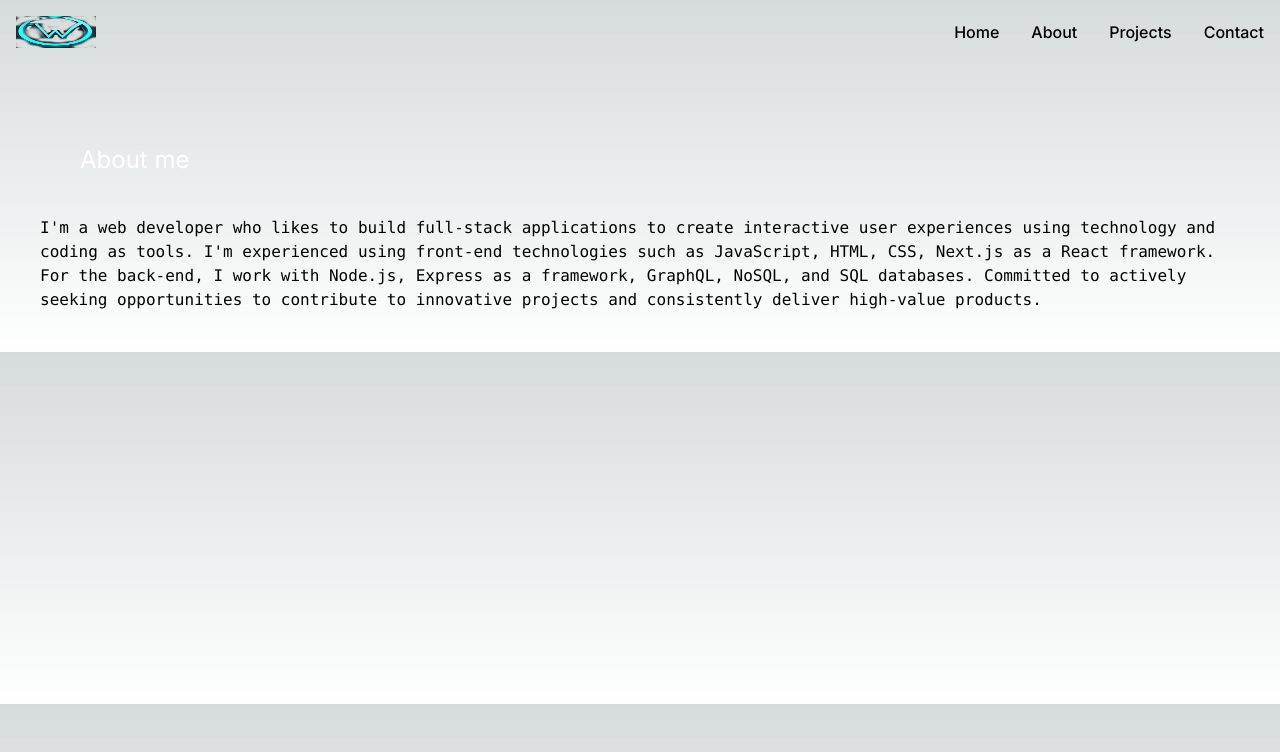
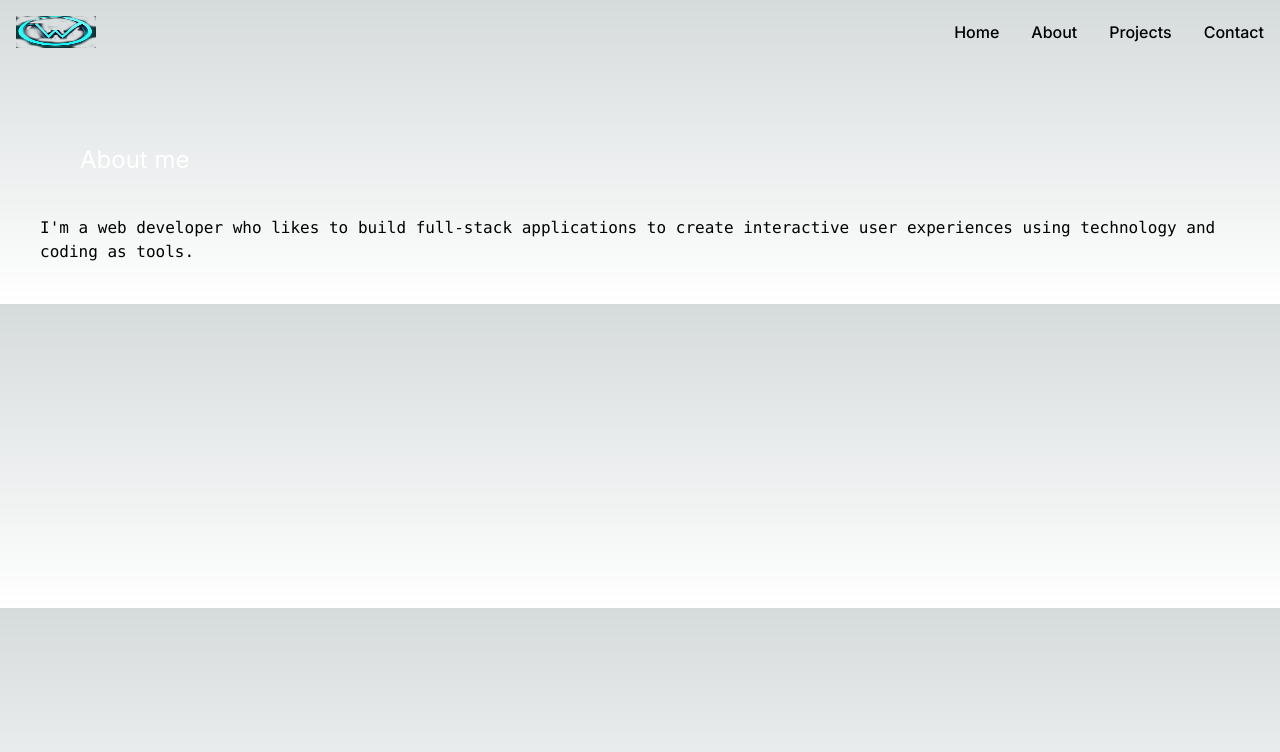
Before and after one commit to memodiaz44/cv, a Next.js app: page /sections/about in a window 1280 px wide. Shown: the top 752 px of the page. Built offline with nearby package versions, Linux system fonts and the light colour scheme.

Commit message:
syntax fixed

```diff
--- a/src/app/sections/about/page.tsx
+++ b/src/app/sections/about/page.tsx
@@ -28,14 +28,8 @@ const About = () => {
         <h1 className="text-white items-center justify-center ml-20 text-2xl">About me</h1>
         <div className="flex items-center justify-center font-mono">
           <p className="m-10">
-            I'm a web developer who likes to build full-stack applications to
-            create interactive user experiences using technology and coding as
-            tools. I'm experienced using front-end technologies such as
-            JavaScript, HTML, CSS, Next.js as a React framework. For the
-            back-end, I work with Node.js, Express as a framework, GraphQL, NoSQL,
-            and SQL databases. Committed to actively seeking opportunities to
-            contribute to innovative projects and consistently deliver
-            high-value products.
+          {"I'm a web developer who likes to build full-stack applications to create interactive user experiences using technology and coding as tools."}
+
           </p>
         </div>
       </div>
--- a/src/app/sections/projects/page.tsx
+++ b/src/app/sections/projects/page.tsx
@@ -53,7 +53,7 @@ const Projects = () => {
             transition={{ duration: 0.5, delay: index * 0.1 }}
             whileHover={{ scale: 1.1 }}
           >
-            <Image className="w-[100px] h-[100px]" src={project.pic} />
+            <Image className="w-[100px] h-[100px]" src={project.pic} alt="image"/>
             <h2 className="text-slate-100 font-semibold text-white">{project.title}</h2>
             <p className="text-slate-100">{project.desc}</p>
             <div className="mt-2">
```
